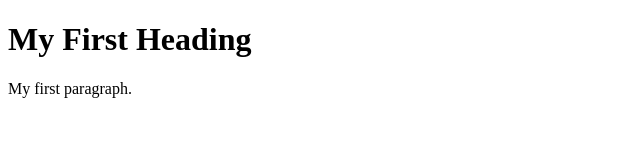
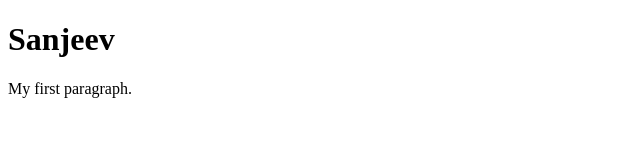
Before and after one commit to Sanjeev-kumar-seasia/demo, a plain HTML site: page index.html in a window 1280 px wide. Shown: the whole page, without its empty margins (0-640 px from the left). Drawn offline with Linux system fonts and the light colour scheme.

Commit message:
Update index.html

```diff
--- a/index.html
+++ b/index.html
@@ -2,7 +2,7 @@
 <html>
 <body>
 
-<h1>My First Heading</h1>
+<h1>Sanjeev</h1>
 <p>My first paragraph.</p>
 
 </body>
```
